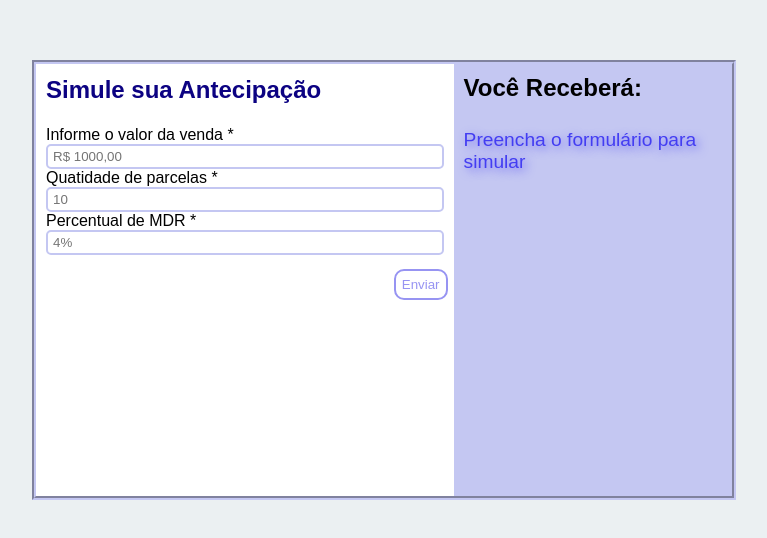
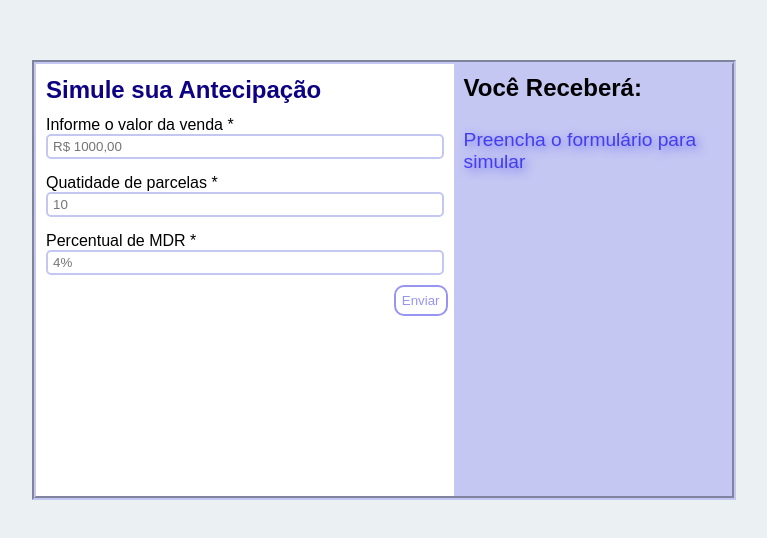
Before and after one commit to esterfrazao/antecipa-sim, a React (Create React App) app: page / in a window 1280 px wide. Shown: the part 120-658 px from the top of the page, without its empty margins (256-1023 px from the left). Built offline with nearby package versions, Linux system fonts and the light colour scheme; a web font is replaced by a local one.

Commit message:
fix: errors messages

```diff
--- a/src/components/Form/index.jsx
+++ b/src/components/Form/index.jsx
@@ -43,12 +43,12 @@ const Form = () => {
           />
           <span>{valueInput}</span>
         </MaskedInput>
-        <span className="error-message">{errors["amount"]?.message}</span>
+        <span className="error-message">{errors.amount?.message}</span>
       </fieldset>
       <fieldset>
         <label>Quatidade de parcelas *</label>
         <Input type="number" placeholder="10" {...register("installments")} />
-        <span className="error-message">{errors["installments"]?.message}</span>
+        <span className="error-message">{errors.installments?.message}</span>
       </fieldset>
       <fieldset>
         <label>Percentual de MDR *</label>
@@ -61,7 +61,7 @@ const Form = () => {
           />
           <span>{mdrInput}</span>
         </MaskedInput>
-        <span>{errors["mdr"]?.message}</span>
+        <span className="error-message">{errors.mdr?.message}</span>
       </fieldset>
       <button type="submit">Enviar</button>
     </StyledForm>
--- a/src/components/Form/style.js
+++ b/src/components/Form/style.js
@@ -8,12 +8,13 @@ export const StyledForm = styled.form`
     flex-direction: column;
     border: none;
     outline: none;
+    position: relative;
   }
 
   button {
     position: absolute;
     right: -1%;
-    bottom: -35%;
+    bottom: -15%;
     border: 2px solid var(--light-blue);
     color: var(--light-blue);
     background: none;
@@ -26,6 +27,13 @@ export const StyledForm = styled.form`
     color: var(--secondary-shadow);
     border-color: var(--secondary-shadow);
   }
+
+  .error-message {
+    color: var(--bright-blue);
+    font-size: 0.8rem;
+    position: absolute;
+    bottom: -5%;
+  }
 `;
 
 export const Input = styled.input`
@@ -33,6 +41,7 @@ export const Input = styled.input`
   padding: 3px 5px;
   width: 100%;
   border: 2px solid var(--primary-shadow);
+  margin-bottom: 15px;
 `;
 
 export const MaskedInput = styled.div`
--- a/src/styles/global.js
+++ b/src/styles/global.js
@@ -75,7 +75,7 @@ export const Calculator = styled.main`
     font-size: 1.5rem;
     color: var(--dark);
     line-height: 2rem;
-    margin-bottom: 20px;
+    margin-bottom: 10px;
   }
 `;
 
--- a/src/utils/schemas/antecipationSchema.js
+++ b/src/utils/schemas/antecipationSchema.js
@@ -3,18 +3,18 @@ import * as yup from "yup";
 export default yup.object().shape({
   amount: yup
     .number()
-    .required("Campo Obrigatório")
+    .typeError("Preencha com números!")
     .transform((value) =>
       Number(`${value}`.slice(0, -2) + "." + `${value}`.slice(-2))
     )
     .min(1000, "Valor deve ser superior a mil"),
   installments: yup
     .number()
-    .required("Campo Obrigatório")
+    .typeError("Preencha com números!")
     .max(12, "O máximo de parcelas aceitas é 12"),
   mdr: yup
     .number()
-    .required("Campo Obrigatório")
+    .typeError("Preencha com números!")
     .min(0, "Porcentagem inválida")
     .max(100, "Não deve passar de 100%"),
 });
```
